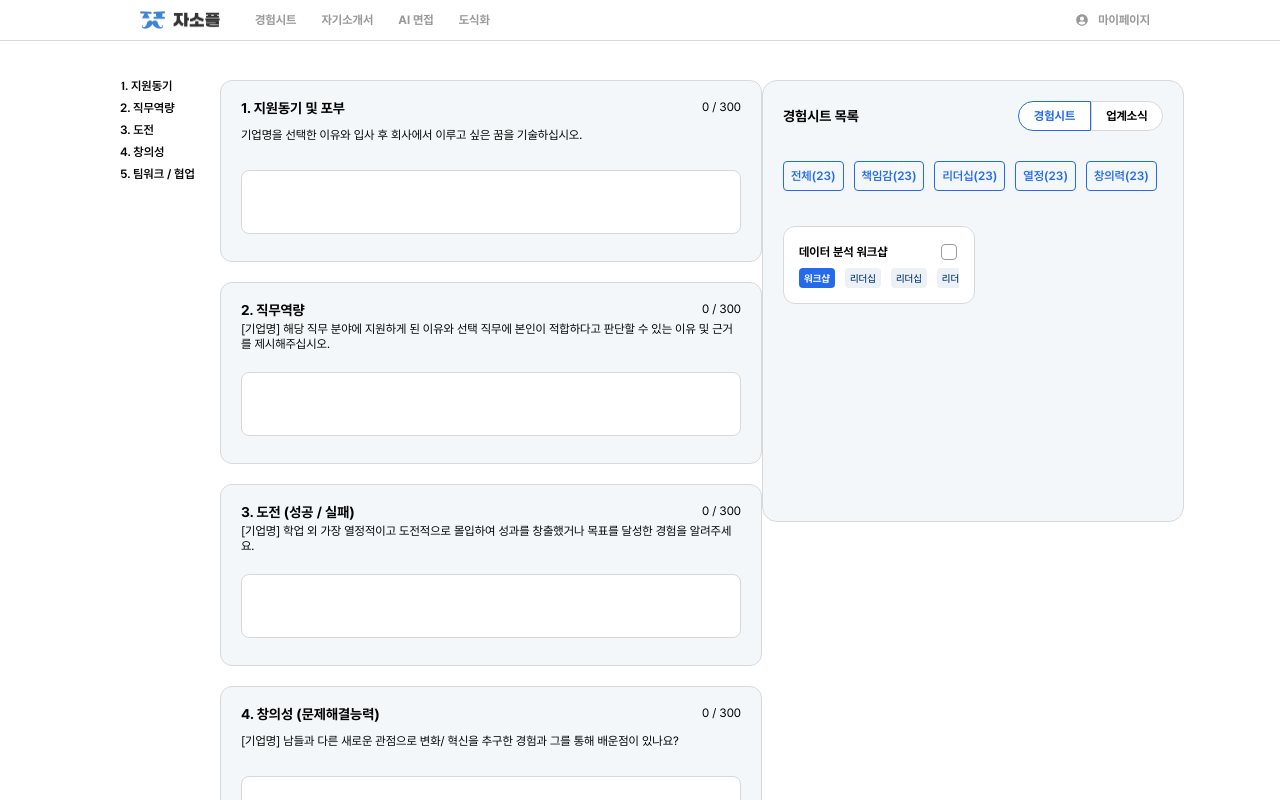
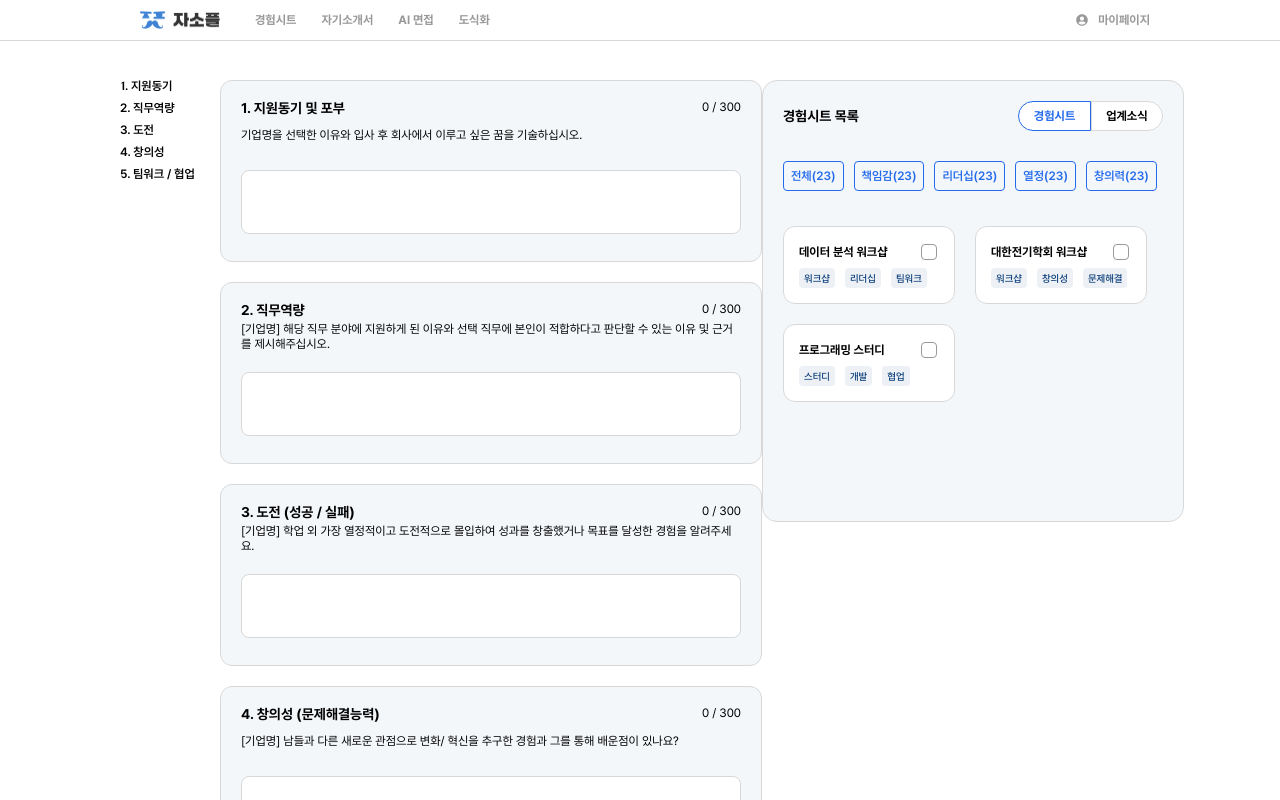
Before and after one commit to 9oormthon-univ/2024_DANPOONG_TEAM_35_FE, a React (Vite) app: page /write-letter in a window 1280 px wide. Built offline with nearby package versions, Linux system fonts and the light colour scheme.

Commit message:
refactor : PreviewSheetCard 컴포넌트 분리

```diff
--- a/src/components/write-letter/PreviewSheetCard.jsx
+++ b/src/components/write-letter/PreviewSheetCard.jsx
@@ -3,41 +3,72 @@ import { useState } from "react";
 import { FaCheck } from "react-icons/fa6";
 
 function PreviewSheetCard() {
-  const [isChecked, setIsChecked] = useState(false);
+  const [cards, setCards] = useState([
+    {
+      id: 1,
+      title: "데이터 분석 워크샵",
+      tags: ["워크샵", "리더십", "팀워크"],
+      $isChecked: false,
+    },
+    {
+      id: 2,
+      title: "대한전기학회 워크샵",
+      tags: ["워크샵", "창의성", "문제해결"],
+      $isChecked: false,
+    },
+    {
+      id: 3,
+      title: "프로그래밍 스터디",
+      tags: ["스터디", "개발", "협업"],
+      $isChecked: false,
+    },
+  ]);
 
-  const handleCheckboxClick = () => {
-    setIsChecked(!isChecked);
+  const handleCheckboxClick = (id) => {
+    setCards((prevCards) =>
+      prevCards.map((card) =>
+        card.id === id ? { ...card, $isChecked: !card.$isChecked } : card
+      )
+    );
   };
 
   return (
-    <Container>
+    <Background>
+      {cards.map((card) => (
+        <Container key={card.id}>
           <TopContainer>
-        <TitleText>데이터 분석 워크샵</TitleText>
-        <CheckBox onClick={handleCheckboxClick}>
-          <CheckInput type="checkbox" checked={isChecked} readOnly />
-          <CheckMark isChecked={isChecked}>
-            {isChecked && <FaCheck />}
+            <TitleText>{card.title}</TitleText>
+            <CheckBox onClick={() => handleCheckboxClick(card.id)}>
+              <CheckInput type="checkbox" checked={card.$isChecked} readOnly />
+              <CheckMark $isChecked={card.$isChecked}>
+                {card.$isChecked && <FaCheck />}
               </CheckMark>
             </CheckBox>
           </TopContainer>
           <TagContainer>
-        <TitleTag>워크샵</TitleTag>
-        <Tag>리더십</Tag>
-        <Tag>리더십</Tag>
-        <Tag>리더십</Tag>
+            {card.tags.map((tag, index) => (
+              <Tag key={index}>{tag}</Tag>
+            ))}
           </TagContainer>
         </Container>
+      ))}
+    </Background>
   );
 }
 
 export default PreviewSheetCard;
 
+const Background = styled.div`
+  width: 100%;
+  display: flex;
+  gap: 20px;
+  flex-wrap: wrap;
+`;
+
 const Container = styled.div`
-  width: 160px;
-
+  width: 140px;
   background-color: white;
   border-radius: 12px;
-
   border: 1px solid var(--color-light-gray);
   padding: 15px;
 `;
@@ -77,7 +108,7 @@ const CheckMark = styled.div`
   border: 1px solid var(--color-gray);
   border-radius: 4px;
   background-color: ${(props) =>
-    props.isChecked ? "var(--color-dark-blue)" : "transparent"};
+    props.$isChecked ? "var(--color-dark-blue)" : "transparent"};
   display: flex;
   align-items: center;
   justify-content: center;
@@ -93,30 +124,16 @@ const TagContainer = styled.div`
   gap: 10px;
   margin-top: 6px;
   font-size: 10px;
-
   overflow: hidden;
   white-space: nowrap;
   text-overflow: ellipsis;
 `;
 
-const TitleTag = styled.div`
-  width: fit-content;
-  border-radius: 4px;
-
-  font-weight: var(--weight-bold);
-  padding: 5px;
-
-  background-color: var(--color-dark-blue);
-  color: white;
-`;
-
 const Tag = styled.div`
   width: fit-content;
   border-radius: 4px;
-
   font-weight: var(--weight-medium);
   padding: 5px;
-
   background-color: var(--color-light-blue);
   color: var(--color-navy);
 `;
```
Lines whose indentation alone changed are shown as unchanged.
